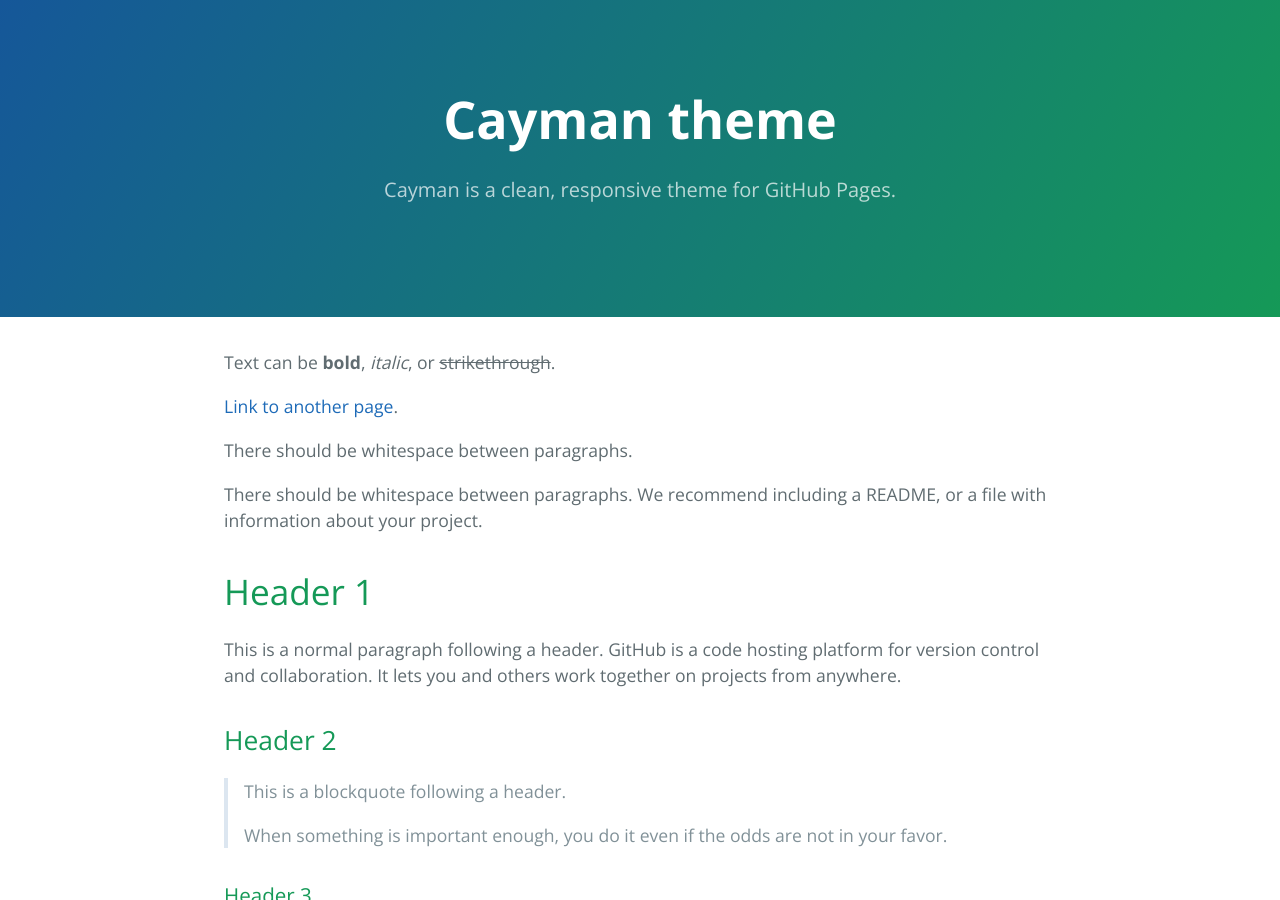
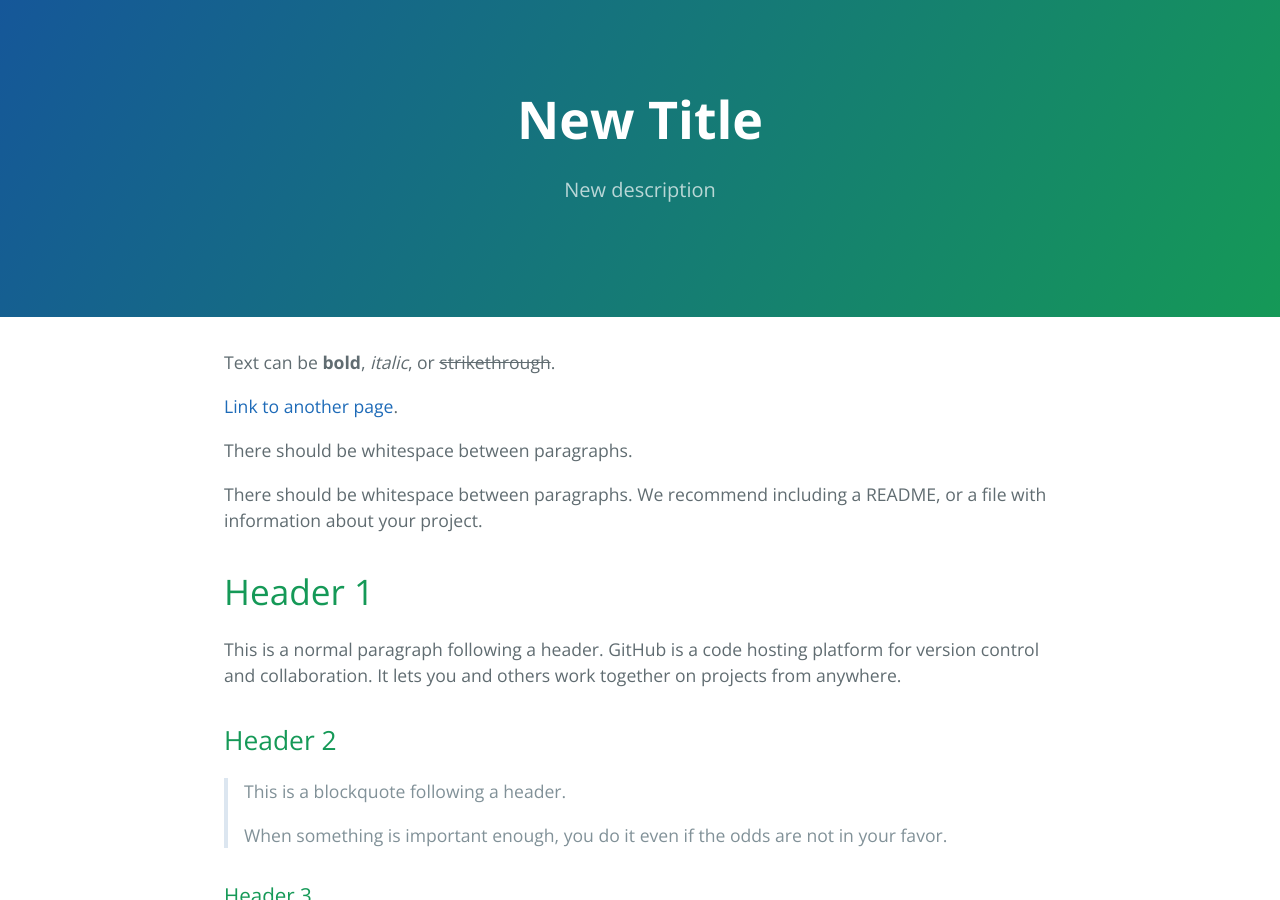
Before and after one commit to mahamso/mahamso.github.io, a Jekyll site: the page built from index.md, in a window 1280 px wide and 900 px high. Built offline with Jekyll 4.4.1, drawn with Linux system fonts in a browser that asks for light colours; our own code applies the rules of GitHub Pages for plain Markdown files.

Commit message:
Update index.md

```diff
--- a/index.md
+++ b/index.md
@@ -1,5 +1,6 @@
 ---
-layout: default
+title: New Title
+description: New description
 ---
 
 Text can be **bold**, _italic_, or ~~strikethrough~~.
```
